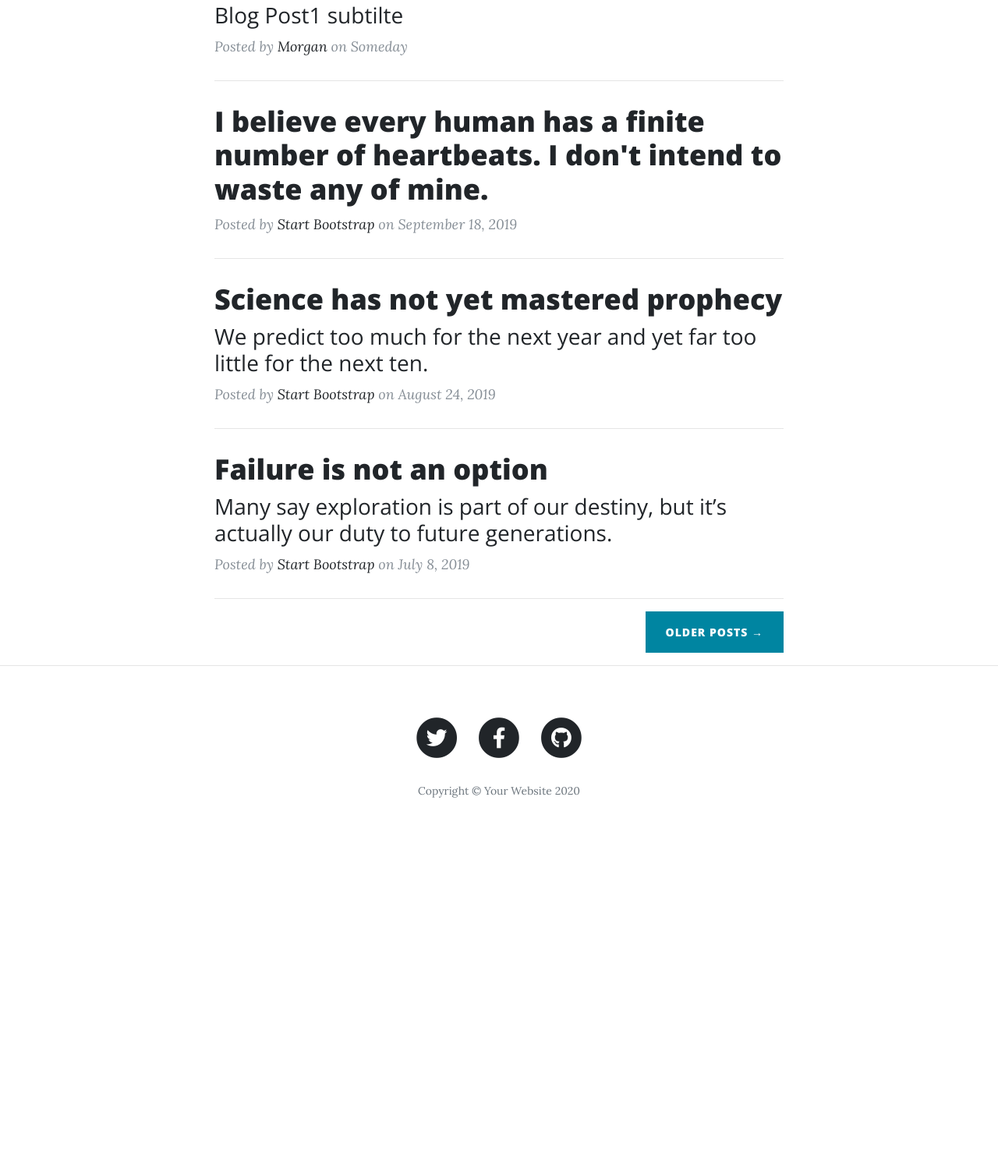
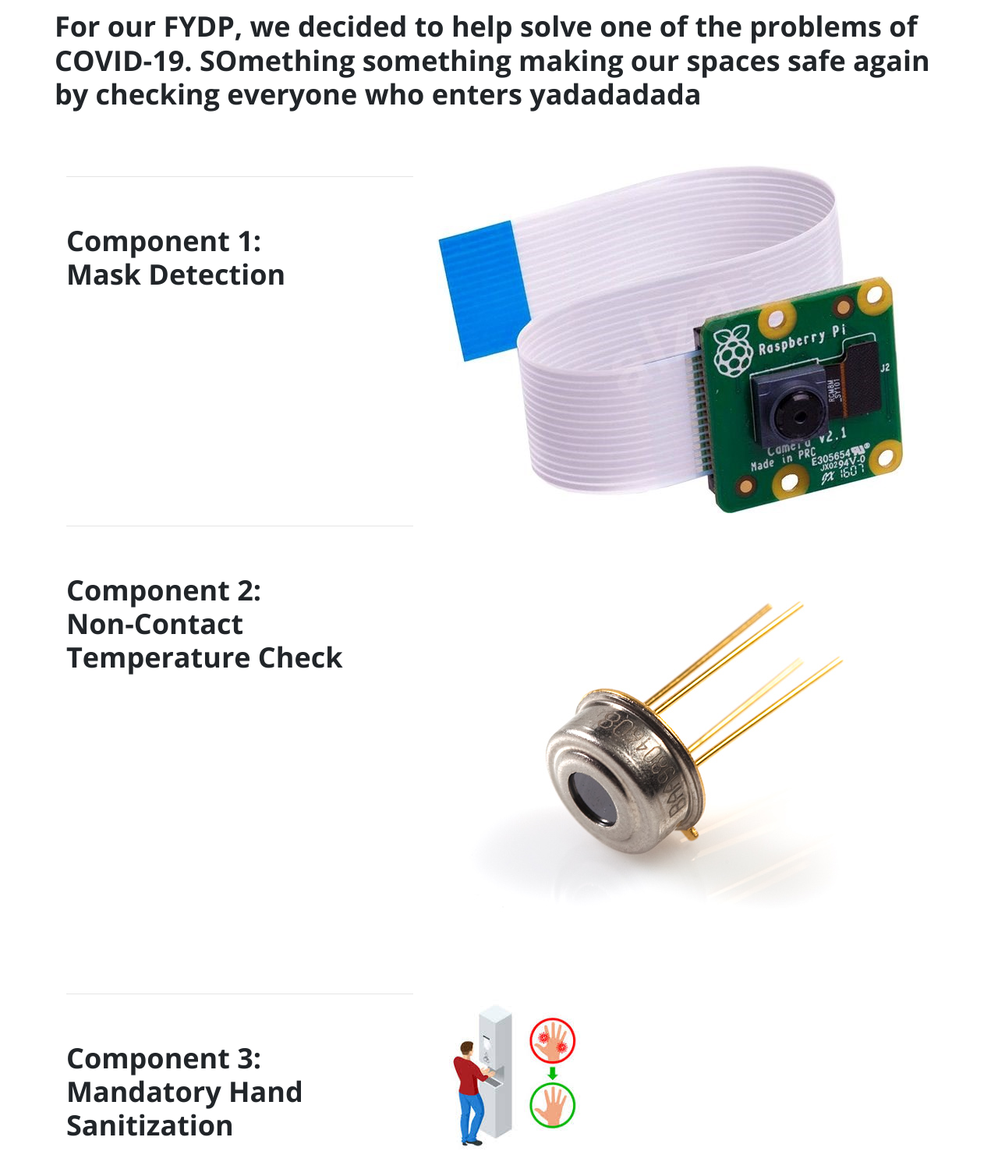
Before and after one commit to symsense/symsense.github.io, a website: page index.html in a window 1280 px wide. Shown: the part 663-2162 px from the top of the page at 78% size. Before the commit the page ends 1753 px from the top, so only its background shows below. Drawn offline with nearby package versions, Linux system fonts and the light colour scheme.

Commit message:
enough to show people

```diff
--- a/index.html
+++ b/index.html
@@ -39,7 +39,7 @@
             <a class="nav-link" href="index.html">Home</a>
           </li>
           <li class="nav-item">
-            <a class="nav-link" href="about.html">About</a>
+            <a class="nav-link" href="blog.html">Blog</a>
           </li>
           <li class="nav-item">
             <a class="nav-link" href="contact.html">Contact</a>
@@ -65,71 +65,87 @@
   </header>
 
   <!-- Main Content -->
+
+  <!-- Page Content -->
+  <a  name="Intro"></a>
+    <div class="content-section-a">
       <div class="container">
           <div class="row">
-      <div class="col-lg-8 col-md-10 mx-auto">
-        <div class="post-preview">
-          <a href="post.html">
-            <h2 class="post-title">
-              Blog post1
-            </h2>
-            <h3 class="post-subtitle">
-              Blog Post1 subtilte
-            </h3>
-          </a>
-          <p class="post-meta">Posted by
-            <a href="#">Morgan</a>
-            on Someday</p>
+                  <hr class="section-heading-spacer">
+                  <div class="clearfix"></div>
+                  <h2 class="section-heading">For our FYDP, we decided to help solve one of the problems of COVID-19. SOmething something making our spaces safe again by checking everyone who enters yadadadada</h2>
+                  <p class="lead"> </p>
           </div>
-        <hr>
-        <div class="post-preview">
-          <a href="post.html">
-            <h2 class="post-title">
-              I believe every human has a finite number of heartbeats. I don't intend to waste any of mine.
-            </h2>
-          </a>
-          <p class="post-meta">Posted by
-            <a href="#">Start Bootstrap</a>
-            on September 18, 2019</p>
+
       </div>
-        <hr>
-        <div class="post-preview">
-          <a href="post.html">
-            <h2 class="post-title">
-              Science has not yet mastered prophecy
-            </h2>
-            <h3 class="post-subtitle">
-              We predict too much for the next year and yet far too little for the next ten.
-            </h3>
-          </a>
-          <p class="post-meta">Posted by
-            <a href="#">Start Bootstrap</a>
-            on August 24, 2019</p>
+      <!-- /.container -->
+
   </div>
-        <hr>
-        <div class="post-preview">
-          <a href="post.html">
-            <h2 class="post-title">
-              Failure is not an option
-            </h2>
-            <h3 class="post-subtitle">
-              Many say exploration is part of our destiny, but it’s actually our duty to future generations.
-            </h3>
-          </a>
-          <p class="post-meta">Posted by
-            <a href="#">Start Bootstrap</a>
-            on July 8, 2019</p>
+
+	<a  name="Product"></a>
+    <div class="content-section-a">
+        <div class="container">
+            <div class="row">
+                <div class="col-lg-5 col-sm-6">
+                    <hr class="section-heading-spacer">
+                    <div class="clearfix"></div>
+                    <h2 class="section-heading">Component 1:<br>Mask Detection</h2>
+                    <p class="lead"> </p>
                 </div>
-        <hr>
-        <!-- Pager -->
-        <div class="clearfix">
-          <a class="btn btn-primary float-right" href="#">Older Posts &rarr;</a>
-        </div>
-      </div>
+                <div class="col-lg-5 col-lg-offset-2 col-sm-6">
+                    <img class="img-responsive" src="img/picamera.jpg" alt="">
                 </div>
             </div>
 
-  <hr>
+        </div>
+        <!-- /.container -->
+
+    </div>
+    <!-- /.content-section-a -->
+
+    <div class="content-section-b">
+
+        <div class="container">
+
+            <div class="row">
+                <div class="col-lg-5 col-lg-offset-1 col-sm-push-6  col-sm-6">
+                    <hr class="section-heading-spacer">
+                    <div class="clearfix"></div>
+                    <h2 class="section-heading">Component 2:<br>Non-Contact Temperature Check</h2>
+                    <p class="lead"></p>
+                </div>
+                <div class="col-lg-5 col-sm-pull-6  col-sm-6">
+                    <img class="img-responsive" src="img/tempsensor.jpg" alt="">
+                </div>
+            </div>
+
+        </div>
+        <!-- /.container -->
+
+    </div>
+    <!-- /.content-section-b -->
+
+    <div class="content-section-a">
+
+        <div class="container">
+
+            <div class="row">
+                <div class="col-lg-5 col-sm-6">
+                    <hr class="section-heading-spacer">
+                    <div class="clearfix"></div>
+                    <h2 class="section-heading">Component 3:<br>Mandatory Hand Sanitization</h2>
+                    <p class="lead"> </p>
+                </div>
+                <div class="col-lg-5 col-lg-offset-2 col-sm-6">
+                    <img class="img-responsive" src="img/handsanitizer.jpg" alt="">
+                </div>
+            </div>
+
+        </div>
+        <!-- /.container -->
+
+    </div>
+    <!-- /.content-section-a -->
 
   <!-- Footer -->
   <footer>
```
Also changed, not shown: blog.html (renamed from about.html, +60 -6 lines), img/handsanitizer.jpg (added), img/picamera.jpg (added), img/tempsensor.jpg (added). Lines whose indentation alone changed are shown as unchanged.
